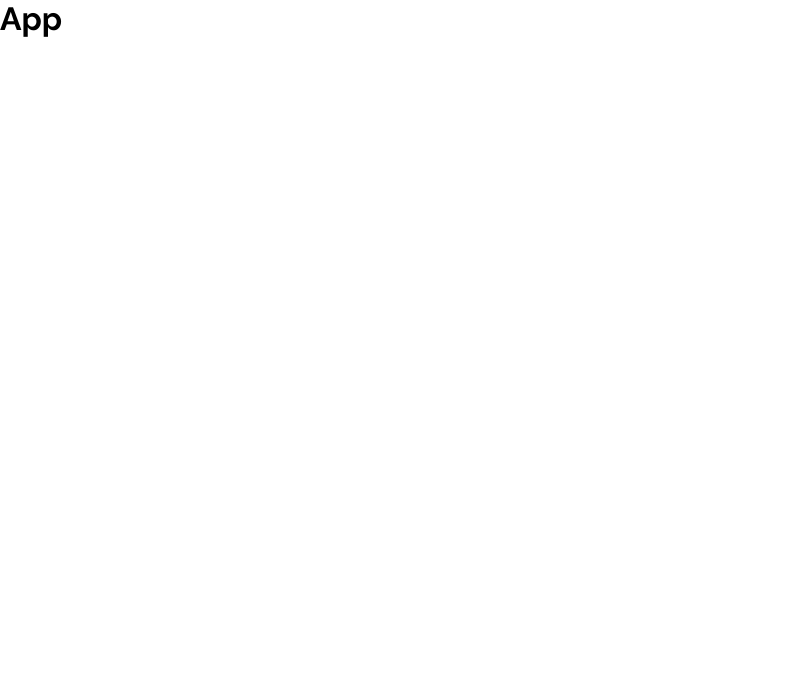
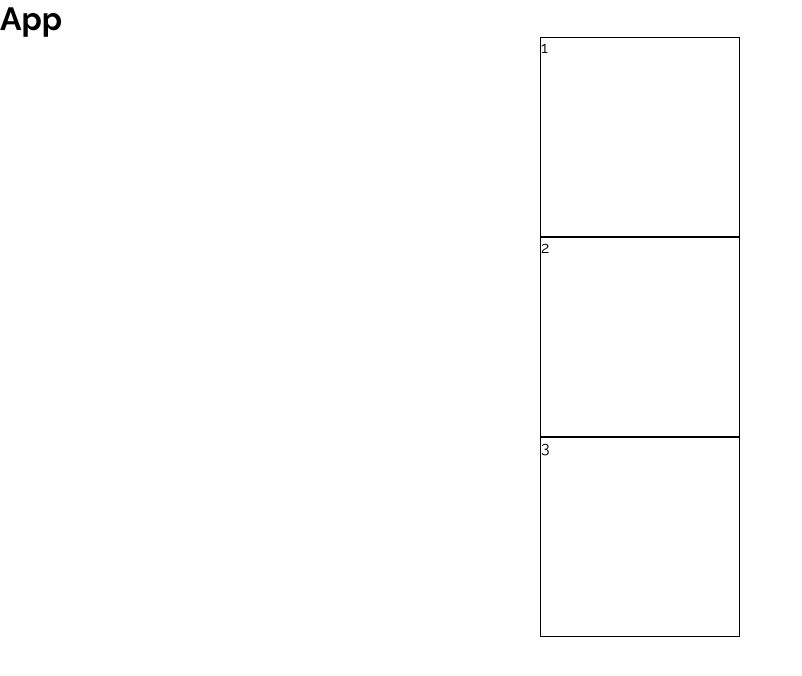
Before and after one commit to YamirMogollon1996/pruebagit, a plain HTML site: page index.html in a window 1280 px wide. Shown: the whole page, without its empty margins (0-802 px from the left). Drawn offline with Linux system fonts and the light colour scheme.

Commit message:
se actualzo la parte de los Div y se puso los border

```diff
--- a/indes.css
+++ b/indes.css
@@ -10,3 +10,11 @@
 .Center {
   border: 1px solid black;
 }
+
+.box{
+
+
+    border: 1px solid black;
+    width: 200px;
+    height: 200px;
+}
--- a/index.html
+++ b/index.html
@@ -5,7 +5,7 @@
     <meta charset="UTF-8">
     <meta name="viewport" content="width=device-width, initial-scale=1.0">
     <title>Document</title>
-<link rel="stylesheet" type="text/css" href="./indes.css">
+    <link rel="stylesheet" type="text/css" href="./indes.css">
 
 </head>
 
@@ -16,6 +16,9 @@
 
 
         <!-- <p class="Center">Loness</p> -->
+        <div class="box">1</div>
+        <div class="box">2</div>
+        <div class="box">3</div>
 
     </div>
 
```
